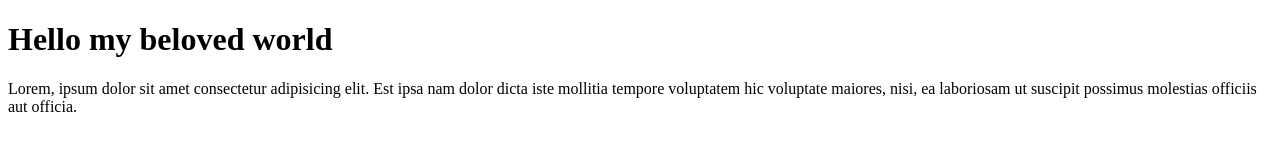
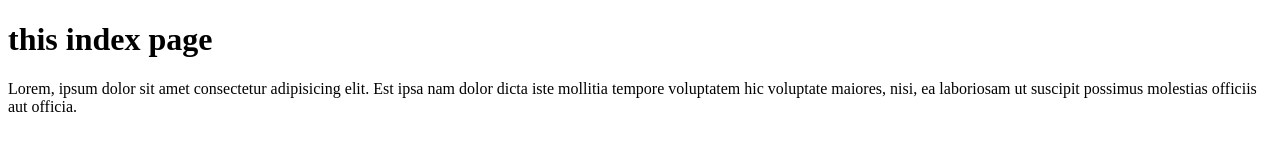
Before and after one commit to ehsanYaghoti/myproject, a plain HTML site: page index.html in a window 1280 px wide. Drawn offline with Linux system fonts and the light colour scheme.

Commit message:
modify index page in master branch

```diff
--- a/index.html
+++ b/index.html
@@ -7,7 +7,9 @@
     <title>Document</title>
 </head>
 <body>
-    <h1>Hello my beloved world</h1>
+    <h1>
+        this index page
+    </h1>
     <p> Lorem, ipsum dolor sit amet consectetur adipisicing elit. Est ipsa nam dolor dicta iste mollitia tempore voluptatem hic voluptate maiores, nisi, ea laboriosam ut suscipit possimus molestias officiis aut officia. </p>
 </body>
 </html>
```
Also changed, not shown: about.html (+4 -0 lines).
